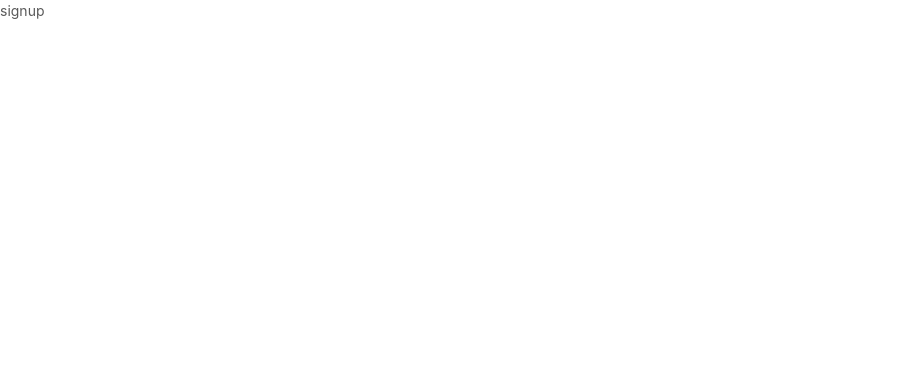
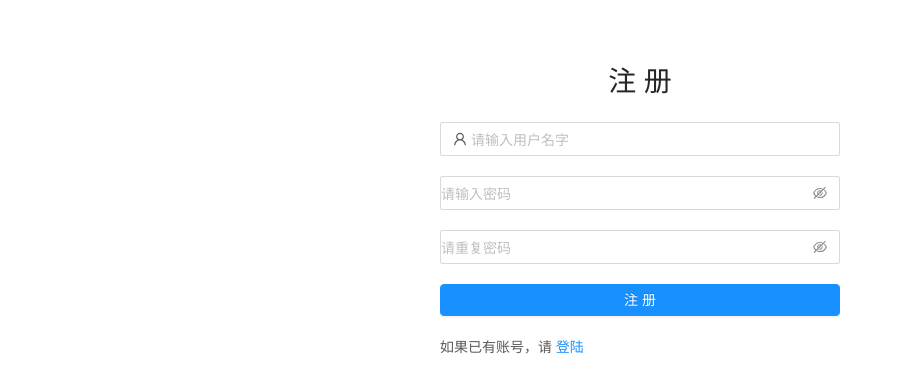
Before and after one commit to lazyben-pg/tomato-potato, a React (Create React App) app: page /signup in a window 1280 px wide. Shown: the top 392 px of the page, without its empty margins (0-902 px from the left). Built offline with nearby package versions, Linux system fonts and the light colour scheme.

Commit message:
完成 login signup index 之间的逻辑跳转

```diff
--- a/package.json
+++ b/package.json
@@ -11,7 +11,10 @@
     "@types/react": "^16.9.0",
     "@types/react-dom": "^16.9.0",
     "antd": "^4.0.2",
+    "axios": "^0.19.2",
     "customize-cra": "^0.9.1",
+    "history": "^4.10.1",
+    "node-sass": "^4.13.1",
     "react": "^16.13.0",
     "react-app-rewired": "^2.1.5",
     "react-dom": "^16.13.0",
--- a/src/App.tsx
+++ b/src/App.tsx
@@ -1,11 +1,10 @@
 import React from 'react';
 import './App.css';
+import history from './config/history'
 
 import {
-  BrowserRouter as Router,
-  Switch,
-  Route,
-  Link
+  Router,
+  Route
 } from "react-router-dom";
 import Index from './component/index';
 import Signup from './component/signup/signup';
@@ -13,7 +12,7 @@ import Login from './component/login/login';
 
 export default function App() {
   return (
-    <Router>
+    <Router history={history}>
       <div>
         <Route path="/index" component={Index} />
         <Route path="/signup" component={Signup} />
--- a/src/component/index/index.tsx
+++ b/src/component/index/index.tsx
@@ -1,9 +1,38 @@
 import * as React from 'react'
+import axios from '../../config/axios'
+import { Button } from 'antd'
 
-class Index extends React.Component {
+interface IIndexProps {
+  history: any
+}
+
+interface IIndexState {
+  user: any
+}
+
+class Index extends React.Component<IIndexProps, IIndexState> {
+  constructor(props: any) {
+    super(props)
+    this.state = {
+      user: {}
+    }
+  }
+  getMe = async () => {
+    await axios.get('/me').then(res => { this.setState({ user: res.data }) })
+  }
+  logout = () => {
+    localStorage.setItem('x-token', '')
+    this.props.history.push('/login')
+  }
+  async componentDidMount() {
+    await this.getMe()
+  }
   render() {
     return (
-      <div>index</div>
+      <div>
+        <p>hello {this.state && this.state.user.account}</p>
+        <Button onClick={this.logout}>登出</Button>
+      </div>
     )
   }
 }
--- /dev/null
+++ b/src/component/login/login.scss
@@ -0,0 +1,14 @@
+#login {
+  max-width: 400px;
+  margin: auto;
+  padding: 50px 0;
+  > * {
+    margin: 10px 0;
+  }
+  > h1 {
+    text-align: center;
+  }
+  > .login-btn {
+    width: 100%;
+  }
+}
--- a/src/component/login/login.tsx
+++ b/src/component/login/login.tsx
@@ -1,21 +1,64 @@
 import * as React from 'react'
-import { Button } from 'antd'
-interface Ilogin {
+import axios from '../../config/axios'
+import { Input, Button } from 'antd'
+import { UserOutlined } from '@ant-design/icons'
+import { Link } from 'react-router-dom'
+import './login.scss'
+
+interface ISignupState {
+  account: string,
+  password: string,
+}
+
+interface ISignupProps {
   history: any
 }
 
-class Login extends React.Component<Ilogin> {
+class Login extends React.Component<ISignupProps, ISignupState> {
   constructor(props: any) {
     super(props)
+    this.state = {
+      account: '',
+      password: '',
+    }
   }
-  goLogin() {
-    this.props.history.push('index')
+
+  inputOnChange = (item: keyof ISignupState, value: string) => {
+    const newState: any = {}
+    newState[item] = value
+    this.setState(newState)
+
   }
+
+  submit = async () => {
+    const { account, password } = this.state
+    await axios.post('sign_in/user', {
+      account,
+      password,
+    })
+      .then((res) => { this.props.history.push('index') })
+      .catch(err => { console.log(err) })
+  }
+
   render() {
+    const { account, password } = this.state
     return (
-      <React.Fragment>
-        <Button onClick={this.goLogin.bind(this)}>login</Button>
-      </React.Fragment>
+      <div className="login" id="login">
+        <h1>登 陆</h1>
+        <Input
+          placeholder="请输入用户名字"
+          prefix={<UserOutlined />}
+          value={account}
+          onChange={e => { this.inputOnChange('account', e.target.value) }}
+        />
+        <Input.Password
+          placeholder="请输入密码"
+          value={password}
+          onChange={e => { this.inputOnChange('password', e.target.value) }}
+        />
+        <Button type="primary" className="login-btn" onClick={this.submit} >登 陆</Button>
+        <p>如果没有账号，请 <Link to='/signup'>注册</Link></p>
+      </div>
     )
   }
 }
--- /dev/null
+++ b/src/component/signup/signup.scss
@@ -0,0 +1,14 @@
+#signup {
+  max-width: 400px;
+  margin: auto;
+  padding: 50px 0;
+  > * {
+    margin: 10px 0;
+  }
+  > h1 {
+    text-align: center;
+  }
+  > .signup-btn {
+    width: 100%;
+  }
+}
--- a/src/component/signup/signup.tsx
+++ b/src/component/signup/signup.tsx
@@ -1,9 +1,72 @@
 import * as React from 'react'
+import axios from '../../config/axios'
+import { Input, Button } from 'antd'
+import { UserOutlined } from '@ant-design/icons'
+import { Link } from 'react-router-dom'
+import './signup.scss'
 
-class Signup extends React.Component {
+interface ISignupState {
+  account: string,
+  password: string,
+  password_confirmation: string
+}
+
+interface ISignupProps {
+  history: any
+}
+
+class Signup extends React.Component<ISignupProps, ISignupState> {
+  constructor(props: any) {
+    super(props)
+    this.state = {
+      account: '',
+      password: '',
+      password_confirmation: ''
+    }
+  }
+
+  inputOnChange = (item: keyof ISignupState, value: string) => {
+    const newState: any = {}
+    newState[item] = value
+    this.setState(newState)
+
+  }
+
+  submit = async () => {
+    const { account, password, password_confirmation } = this.state
+    await axios.post('sign_up/user', {
+      account,
+      password,
+      password_confirmation
+    })
+      .then(() => { this.props.history.push('index') })
+      .catch(err => { console.log(err) })
+  }
+
   render() {
+    const { account, password, password_confirmation } = this.state
     return (
-      <div>signup</div>
+      <div className="signup" id="signup">
+        <h1>注 册</h1>
+        <Input
+          placeholder="请输入用户名字"
+          prefix={<UserOutlined />}
+          value={account}
+          onChange={e => { this.inputOnChange('account', e.target.value) }}
+        />
+        <Input.Password
+          placeholder="请输入密码"
+          value={password}
+          onChange={e => { this.inputOnChange('password', e.target.value) }}
+        />
+        <Input.Password
+          placeholder="请重复密码"
+          value={password_confirmation}
+          onChange={e => { this.inputOnChange('password_confirmation', e.target.value) }}
+        />
+        <Button className="signup-btn" type="primary" onClick={this.submit} >注 册</Button>
+        <p>如果已有账号，请 <Link to='/login'>登陆</Link></p>
+      </div>
     )
   }
 }
--- /dev/null
+++ b/src/config/axios.ts
@@ -0,0 +1,41 @@
+import axios from 'axios';
+import history from './history'
+
+const appID = "aXuQpqqnX6F5ub7hD6qZXj7n"
+const appSecret = "VCDCeZAiQGxjCE37FVWHgr93"
+
+const instance = axios.create({
+  baseURL: 'https://gp-server.hunger-valley.com/',
+  headers: {
+    't-app-id': appID,
+    't-app-secret': appSecret
+  }
+});
+
+// Add a request interceptor
+instance.interceptors.request.use(function (config) {
+  const xToken = localStorage.getItem('x-token')
+  if (xToken) {
+    config.headers['Authorization'] = `Bearer ${xToken}`
+  }
+  return config;
+}, function (error) {
+  return Promise.reject(error);
+});
+
+// Add a response interceptor
+instance.interceptors.response.use(function (response) {
+  // Do something with response data
+  if (response.headers['x-token']) {
+    localStorage.setItem('x-token', response.headers['x-token'])
+  }
+  return response;
+}, function (error) {
+  // Do something with response error
+  if (error.response.status === 401) {
+    history.push('/login')
+  }
+  return Promise.reject(error);
+});
+
+export default instance
--- /dev/null
+++ b/src/config/history.ts
@@ -0,0 +1,4 @@
+import { createBrowserHistory } from "history";
+
+const history = createBrowserHistory();
+export default history
```
Also changed, not shown: 1 other file (tests, documents, lock files or other folders).
